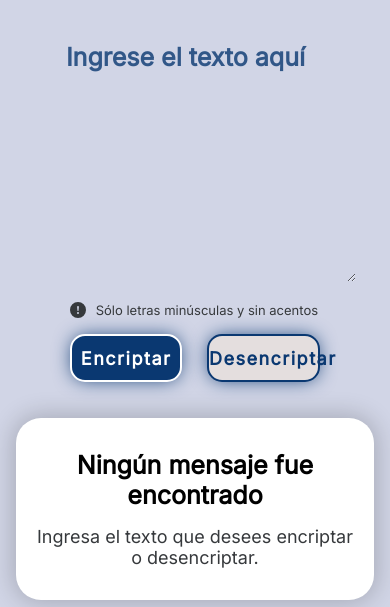
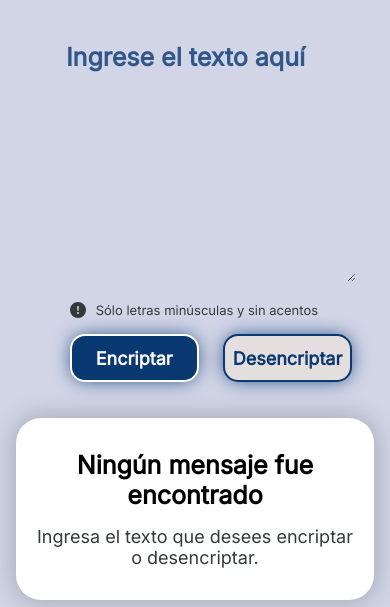
Before and after one commit to Romina-Doval/Encriptador, a plain HTML site: page index.html in a window 390 px wide. Shown: the part 237-844 px from the top of the page. Drawn offline with Linux system fonts and the light colour scheme.

Commit message:
arreglando responsive buttons en cel

```diff
--- a/style.css
+++ b/style.css
@@ -276,7 +276,7 @@ footer span {
     }
 
     button {
-        width: 40%;
+        letter-spacing: 0px;
     }
 
     .buttons {
@@ -339,7 +339,7 @@ footer span {
         }
 
     button {
-        width: 35%;
+        letter-spacing: 0px;
     }
 
     h1 {
```
